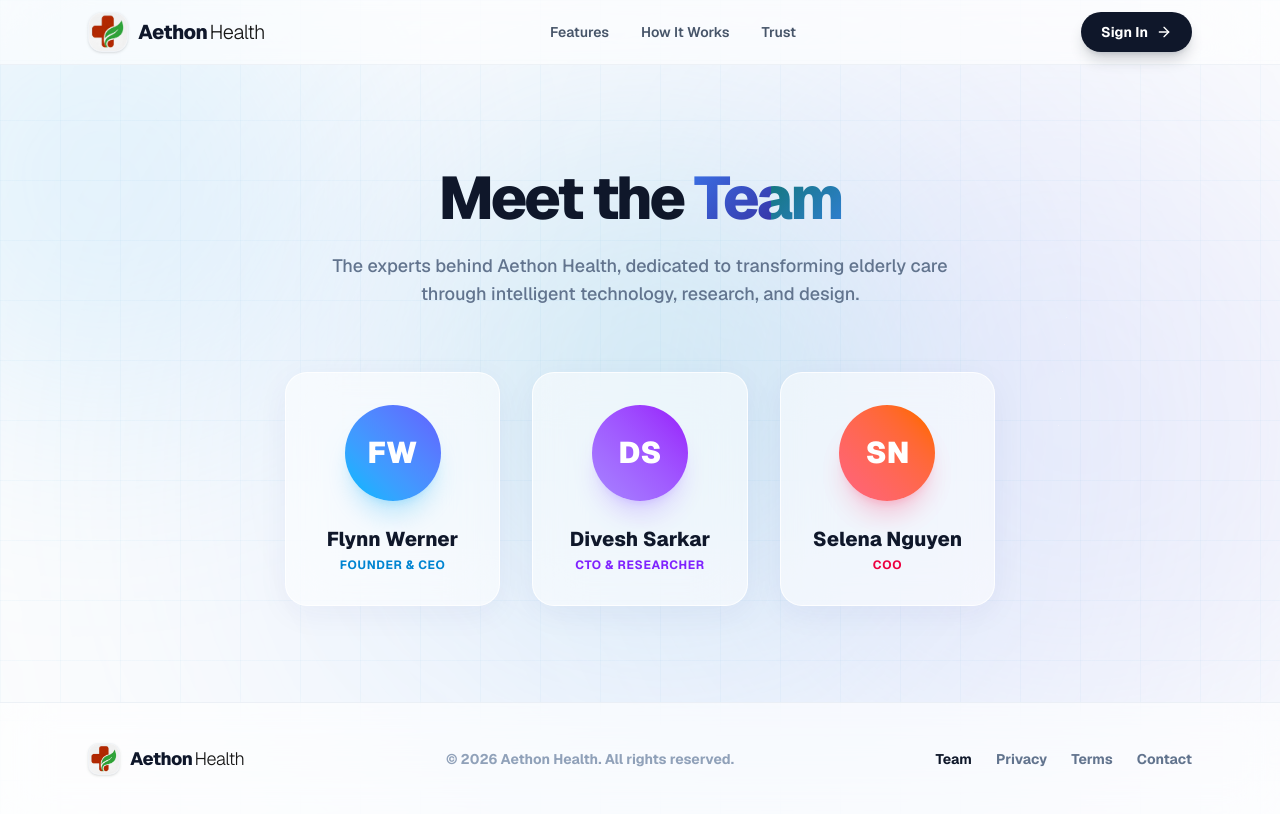
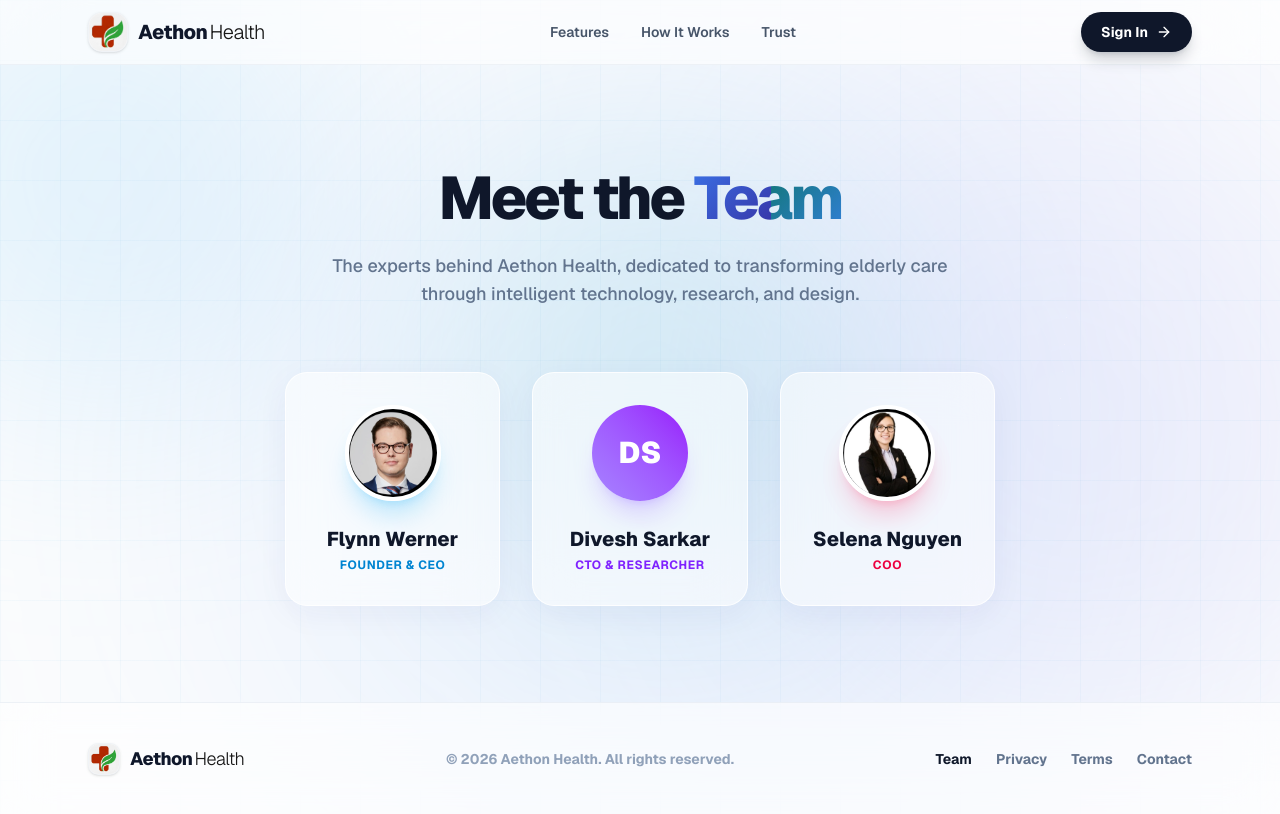
Before and after one commit to Chainsmoker23/Aethon, a Next.js app: page /team in a window 1280 px wide. Built offline with nearby package versions, Linux system fonts and the light colour scheme.

Commit message:
UI: Add profile photos for Flynn and Selena on Team page

```diff
--- a/src/app/team/page.tsx
+++ b/src/app/team/page.tsx
@@ -106,9 +106,11 @@ export default function TeamPage() {
               whileHover={{ scale: 1.02, y: -5 }}
               className="glass-panel rounded-3xl p-8 flex flex-col items-center text-center shadow-lg relative overflow-hidden h-full"
             >
-              <div className="w-24 h-24 rounded-full bg-gradient-to-tr from-sky-400 to-indigo-500 flex items-center justify-center text-white text-3xl font-black shadow-xl shadow-sky-500/20 mb-6">
-                FW
-              </div>
+              <img
+                src="/Flynn.jpg"
+                alt="Flynn Werner"
+                className="w-24 h-24 rounded-full object-cover shadow-xl shadow-sky-500/20 mb-6 border-4 border-white"
+              />
               <h3 className="text-xl font-extrabold text-navy mb-1">Flynn Werner</h3>
               <p className="text-[11px] md:text-xs font-bold text-sky-600 uppercase tracking-wider">Founder & CEO</p>
             </motion.div>
@@ -134,9 +136,11 @@ export default function TeamPage() {
               whileHover={{ scale: 1.02, y: -5 }}
               className="glass-panel rounded-3xl p-8 flex flex-col items-center text-center shadow-lg relative overflow-hidden h-full"
             >
-              <div className="w-24 h-24 rounded-full bg-gradient-to-tr from-rose-400 to-orange-500 flex items-center justify-center text-white text-3xl font-black shadow-xl shadow-rose-500/20 mb-6">
-                SN
-              </div>
+              <img
+                src="/Selena.jpg"
+                alt="Selena Nguyen"
+                className="w-24 h-24 rounded-full object-cover shadow-xl shadow-rose-500/20 mb-6 border-4 border-white"
+              />
               <h3 className="text-xl font-extrabold text-navy mb-1">Selena Nguyen</h3>
               <p className="text-[11px] md:text-xs font-bold text-rose-600 uppercase tracking-wider">COO</p>
             </motion.div>
```
Also changed, not shown: public/Flynn.jpg (added), public/Selena.jpg (added).
